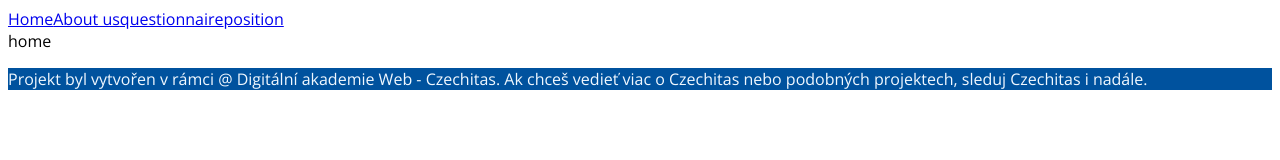
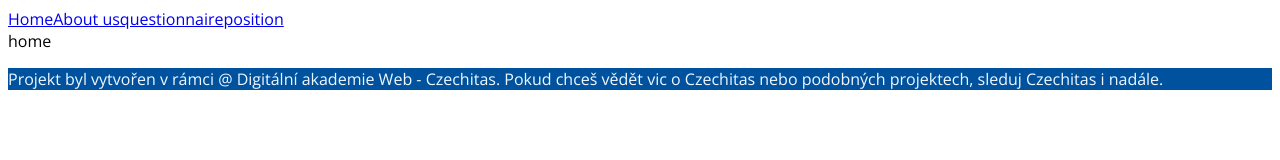
Before and after one commit to Marii125/hackathon, a React (Vite) app: page / in a window 1280 px wide. Shown: the top 160 px of the page. Built offline with nearby package versions, Linux system fonts and the light colour scheme.

Commit message:
correction of errors Result components

```diff
--- a/src/components/Footer/footer.jsx
+++ b/src/components/Footer/footer.jsx
@@ -4,9 +4,9 @@
   return (
     <footer class="footer">
       <p>
-        Projekt byl vytvořen v rámci @ Digitální akademie Web - Czechitas. Ak
-        chceš vedieť viac o Czechitas nebo podobných projektech, sleduj
-        Czechitas i nadále.
+        Projekt byl vytvořen v rámci @ Digitální akademie Web - Czechitas. Pokud
+        chceš vědět vic o Czechitas nebo podobných projektech, sleduj Czechitas
+        i nadále.
       </p>
     </footer>
   );
```
Also changed, not shown: src/components/Result/result.jsx (+9 -3 lines).
